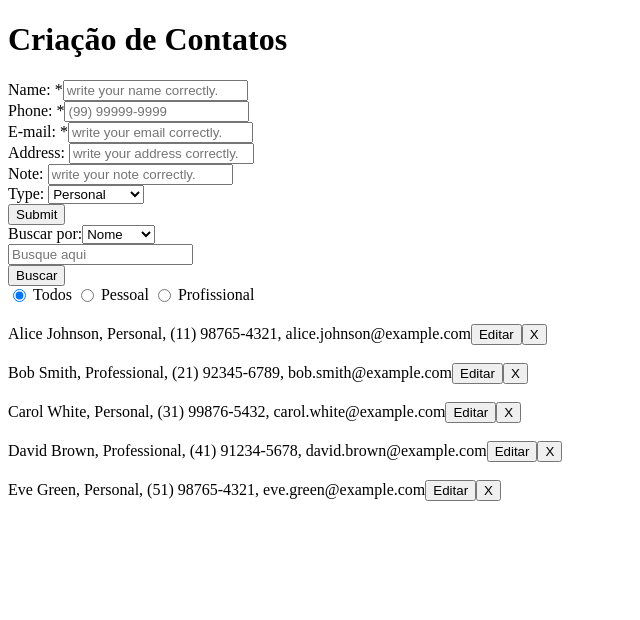
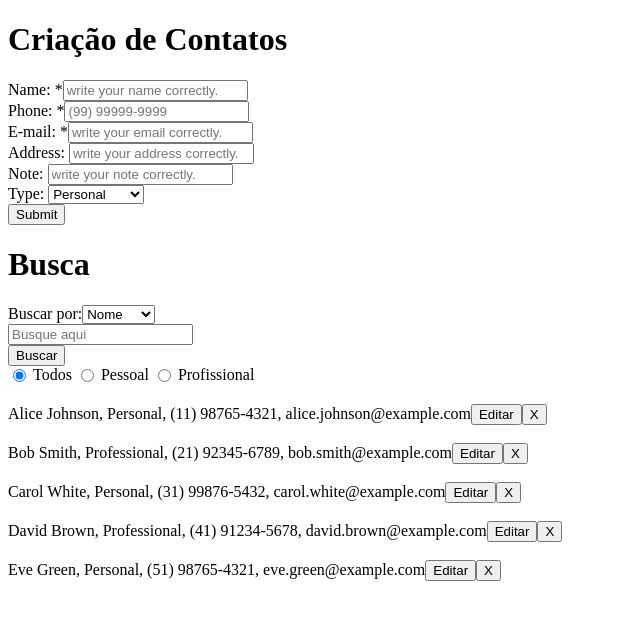
Before and after one commit to GabNasci/contact-list-react-app2, a React (Vite) app: page / in a window 1280 px wide. Shown: the top 620 px of the page, without its empty margins (0-640 px from the left). Built offline with nearby package versions, Linux system fonts and the light colour scheme; the HTML template or start-up script is replaced by a standard one.

Commit message:
Adicionando titulo a sessão de busca

```diff
--- a/src/App.tsx
+++ b/src/App.tsx
@@ -78,7 +78,7 @@ function App() {
   const { control, register, handleSubmit, formState: { errors } } = useForm<ContactInterface>({
     resolver: zodResolver(contactSchema)
   })
-  const {reset: resetEdit, control: controlEdit, register: registerEdit, handleSubmit: handleEdit, formState: { errors: errorsEdit } } = useForm<ContactInterface>({
+  const { reset: resetEdit, control: controlEdit, register: registerEdit, handleSubmit: handleEdit, formState: { errors: errorsEdit } } = useForm<ContactInterface>({
     resolver: zodResolver(contactSchema)
   })
 
@@ -199,6 +199,7 @@ function App() {
         </div>
       </form>
 
+      <h1>Busca</h1>
       <form >
         <div >
           <label htmlFor="option">Buscar por:</label>
@@ -241,7 +242,7 @@ function App() {
           <Dialog
             header={selectedContact.name}
             visible={editVisible}
-            style={{ width: '200px', border: "2px solid #000", padding: "4px", backgroundColor: "#fff"}}
+            style={{ width: '200px', border: "2px solid #000", padding: "4px", backgroundColor: "#fff" }}
             onHide={closeEditForm}
           >
             <form autoComplete="off" onSubmit={handleEdit(handleEditForm)} >
```
Lines whose indentation alone changed are shown as unchanged.
